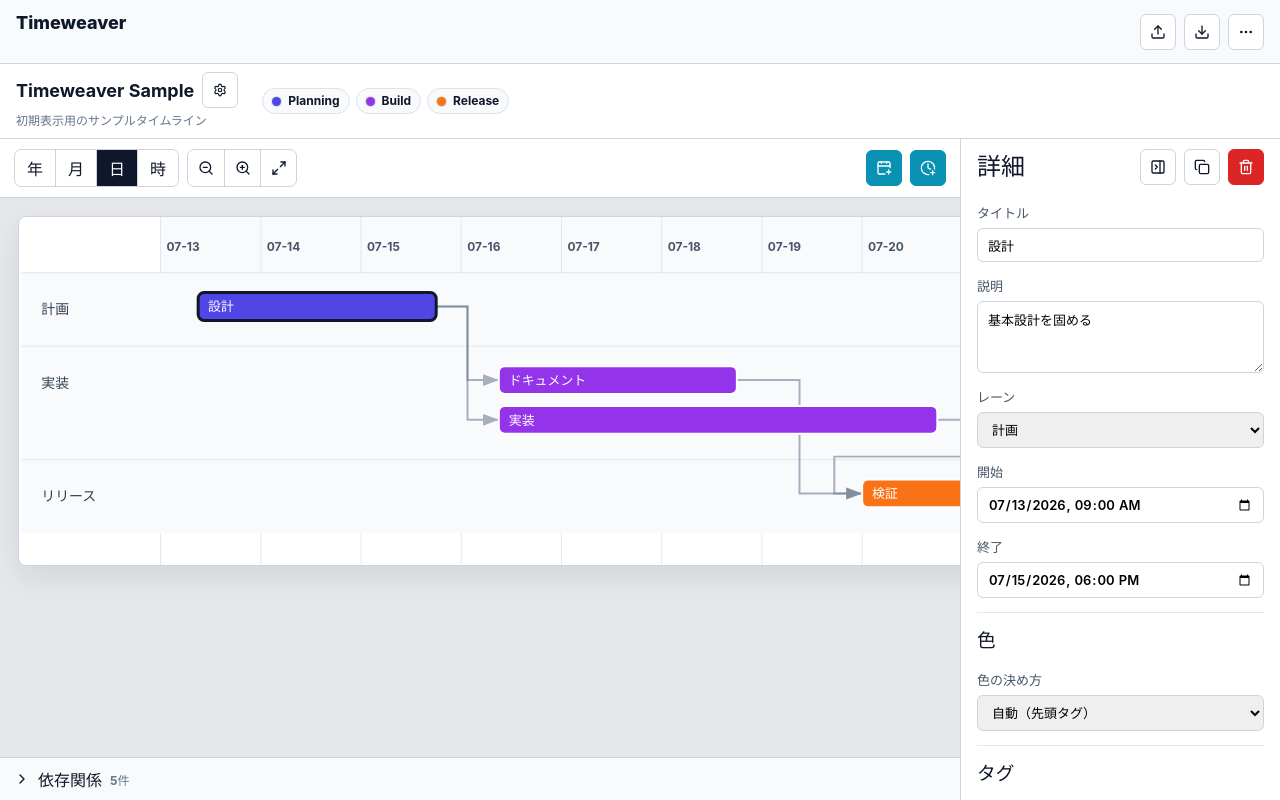
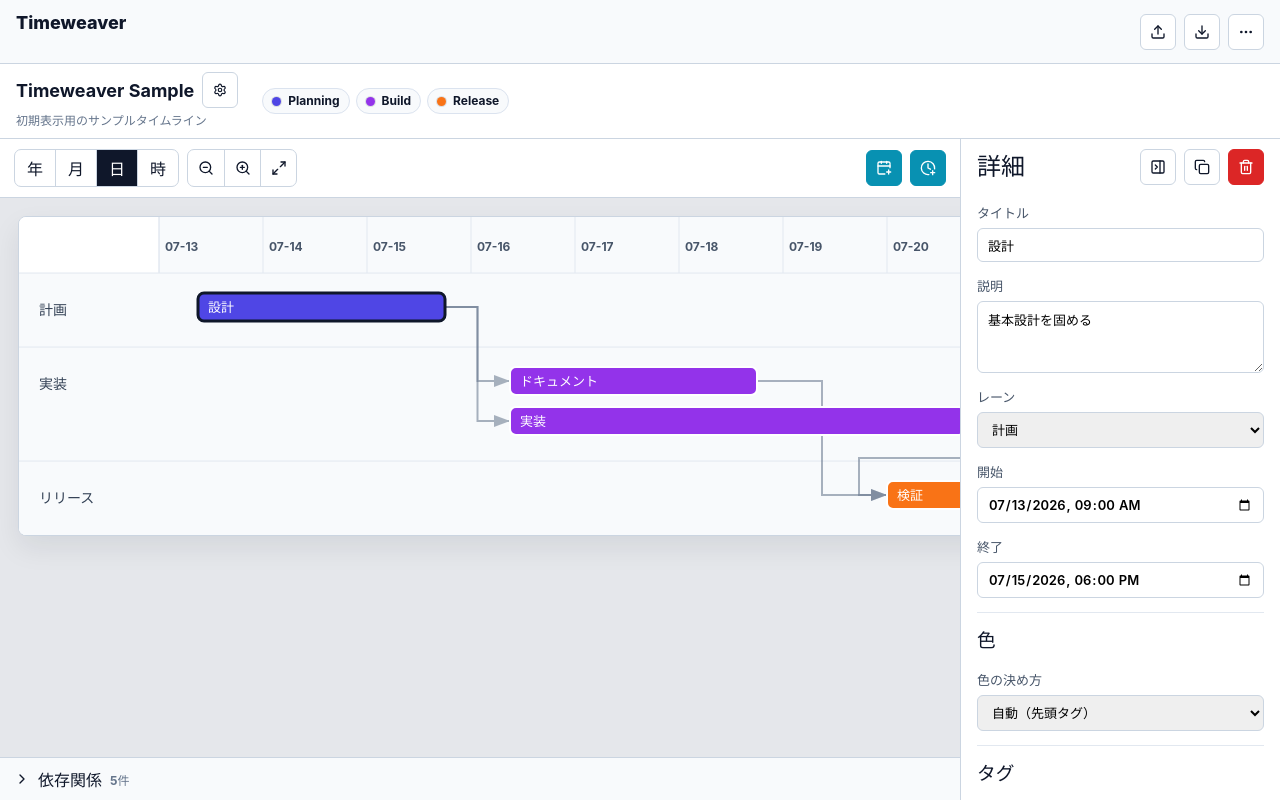
Before and after one commit to kusano-tf/timeweaver, a React (Vite) app: page / in a window 1280 px wide. Built offline with nearby package versions, Linux system fonts and the light colour scheme.

Commit message:
タイムライン背景領域を正しく配置

```diff
--- a/src/components/TimelineSvg.tsx
+++ b/src/components/TimelineSvg.tsx
@@ -39,7 +39,7 @@ import { PropagationPrompt } from "./PropagationPrompt";
 
 const minLaneHeight = 72;
 const headerHeight = 56;
-const leftGutter = 140;
+const laneHeaderWidth = 140;
 const minTimelineWidth = 1180;
 const itemTopOffset = 20;
 const itemRowStep = 40;
@@ -110,7 +110,7 @@ export function TimelineSvg() {
   );
 
   const width = timelineWidth;
-  const plotWidth = width - leftGutter - 32;
+  const plotWidth = width - laneHeaderWidth;
   const totalMs = Math.max(1, range.end.getTime() - range.start.getTime());
   const itemById = new Map(visibleItems.map((item) => [item.id, item]));
   const itemLayout = createItemLayout(visibleItems, xForItemStart, xForItemEnd);
@@ -131,7 +131,7 @@ export function TimelineSvg() {
     drag && activeDrag?.mode === "lane"
       ? createItemLayout(previewItems, xForItemStart, xForItemEnd)
       : itemLayout;
-  const height = laneGeometry.totalHeight + 32;
+  const height = laneGeometry.totalHeight;
   const debugTickInfo = debugEnabled
     ? createTickDebugInfo(
         document.view.scale,
@@ -245,7 +245,7 @@ export function TimelineSvg() {
 
   function xForDate(date: Date) {
     return (
-      leftGutter +
+      laneHeaderWidth +
       (differenceInMilliseconds(date, range.start) / totalMs) * plotWidth
     );
   }
@@ -390,7 +390,10 @@ export function TimelineSvg() {
     }
 
     const svgX = ((clientX - rect.left) / rect.width) * width;
-    const ratio = Math.min(1, Math.max(0, (svgX - leftGutter) / plotWidth));
+    const ratio = Math.min(
+      1,
+      Math.max(0, (svgX - laneHeaderWidth) / plotWidth),
+    );
     return new Date(range.start.getTime() + totalMs * ratio);
   }
 
@@ -610,7 +613,7 @@ export function TimelineSvg() {
         <defs>
           <clipPath id="timeline-plot-clip">
             <rect
-              x={leftGutter}
+              x={laneHeaderWidth}
               y={headerHeight}
               width={plotWidth}
               height={Math.max(0, height - headerHeight)}
@@ -898,15 +901,15 @@ function TimelineTicks({
   return (
     <g>
       <rect
-        x={leftGutter}
+        x={laneHeaderWidth}
         y={0}
         width={plotWidth}
         height={headerHeight}
         fill={theme.headerBackground}
       />
       <line
-        x1={leftGutter}
-        x2={leftGutter}
+        x1={laneHeaderWidth}
+        x2={laneHeaderWidth}
         y1={0}
         y2={height}
         stroke={theme.laneBorder}
--- a/src/styles.css
+++ b/src/styles.css
@@ -874,6 +874,7 @@ label {
 }
 
 .timelineShell svg {
+  box-sizing: content-box;
   min-width: 1180px;
   overflow: hidden;
   border: 1px solid #cbd5e1;
```
Also changed, not shown: .agents/implementation-guide.md, 2 other files (tests, documents, lock files or other folders).
